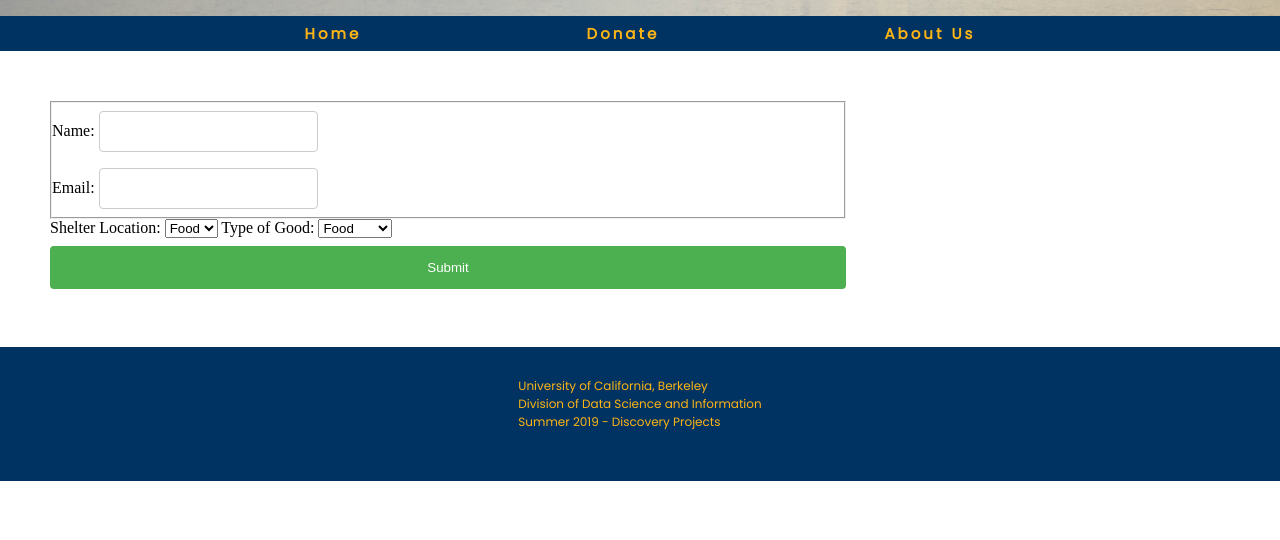
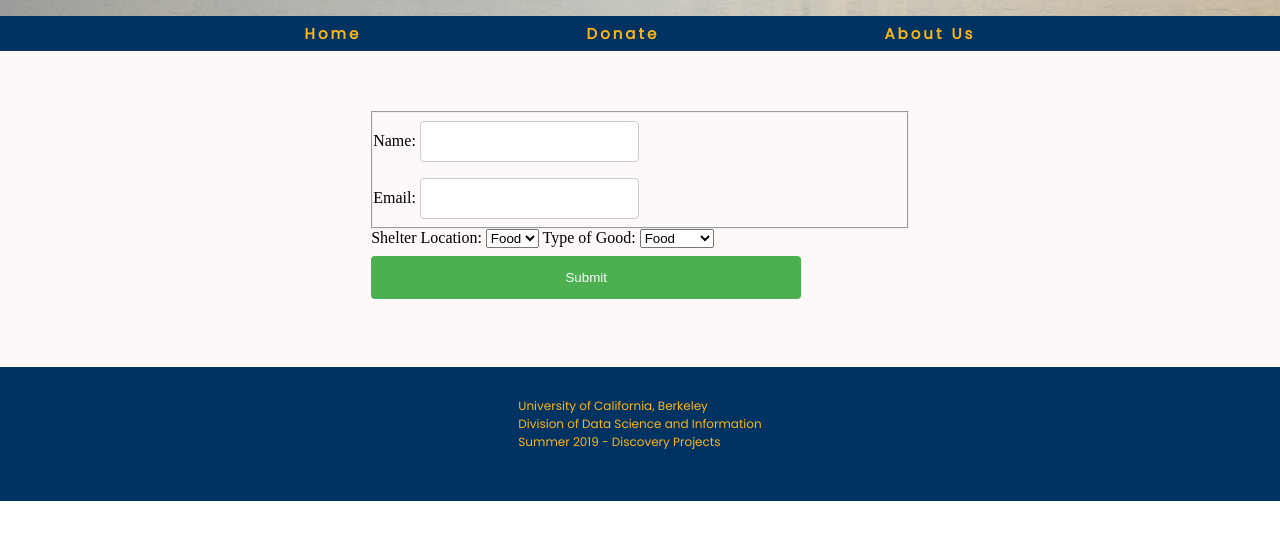
Before and after one commit to brianwsyang/data_enabled_donations, a website: page vscode_version/donate.html in a window 1280 px wide. Shown: the part 122-662 px from the top of the page. Drawn offline with Linux system fonts and the light colour scheme.

Commit message:
v.0803.19.1807: fixed some styling on donate.html

```diff
--- a/vscode_version/donate.html
+++ b/vscode_version/donate.html
@@ -40,6 +40,7 @@
         </ul>
     </nav>
 
+    <div class="body_div">
         <form action = '' method = 'POST'>
             <fieldset>
                 <p>
@@ -63,6 +64,8 @@
             </select>
             <input type="submit">
         </form>
+    </div>
+
 
 
 </body>
--- a/vscode_version/style.css
+++ b/vscode_version/style.css
@@ -97,7 +97,7 @@ footer {
     width: 65%;
 }
 
-#map_com {
+.body_div {
     background-color: #fdf9f8;
     padding: 10px 15%;
     display: flex;
@@ -130,8 +130,8 @@ footer {
 }
 
 form {
-    padding: 50px 50px 50px 50px;
-    width: 70%;
+    padding: 50px 0px;
+    width: 60%;
 }
 
 input[type=text] {
@@ -143,7 +143,7 @@ input[type=text] {
 }
 
 input[type=submit] {
-    width: 100%;
+    width: 80%;
     background-color: #4CAF50;
     color: white;
     padding: 14px 20px;
```
Also changed, not shown: vscode_version/index.html (+1 -1 lines). Lines whose indentation alone changed are shown as unchanged.
